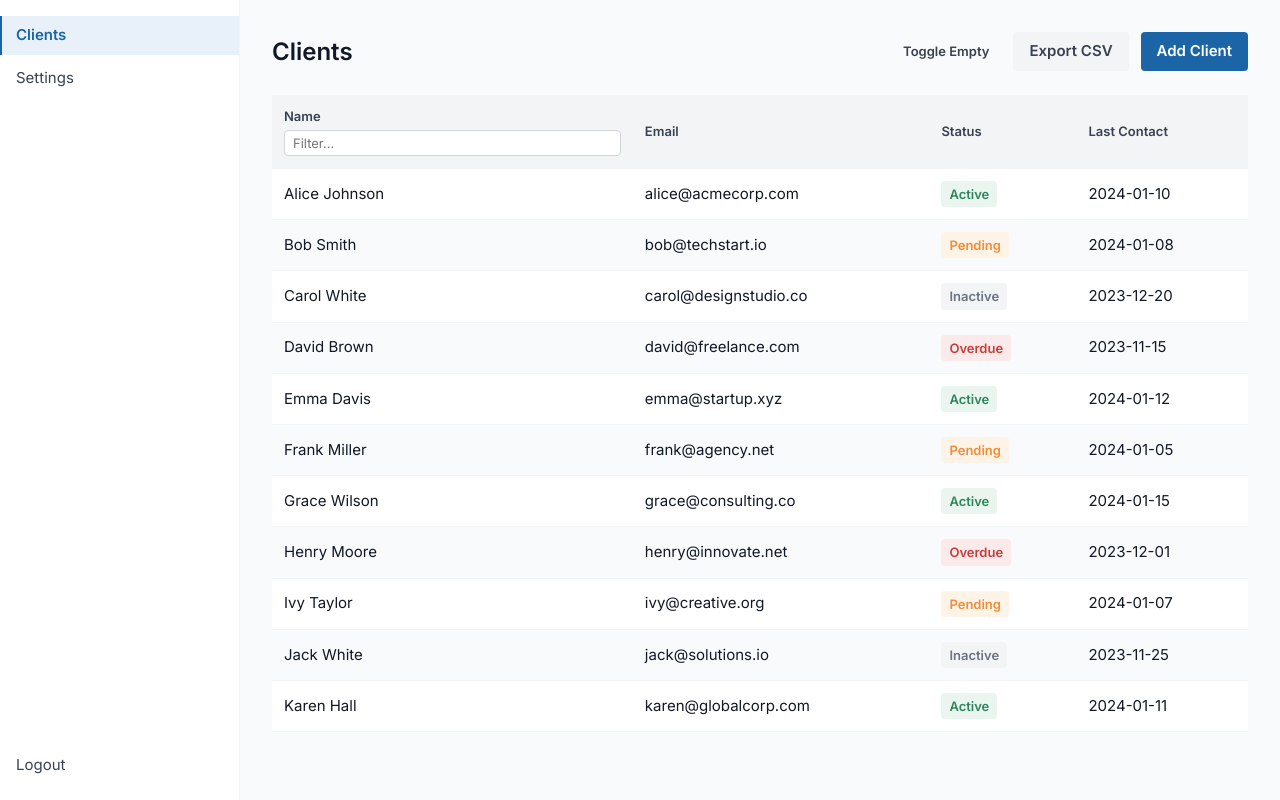
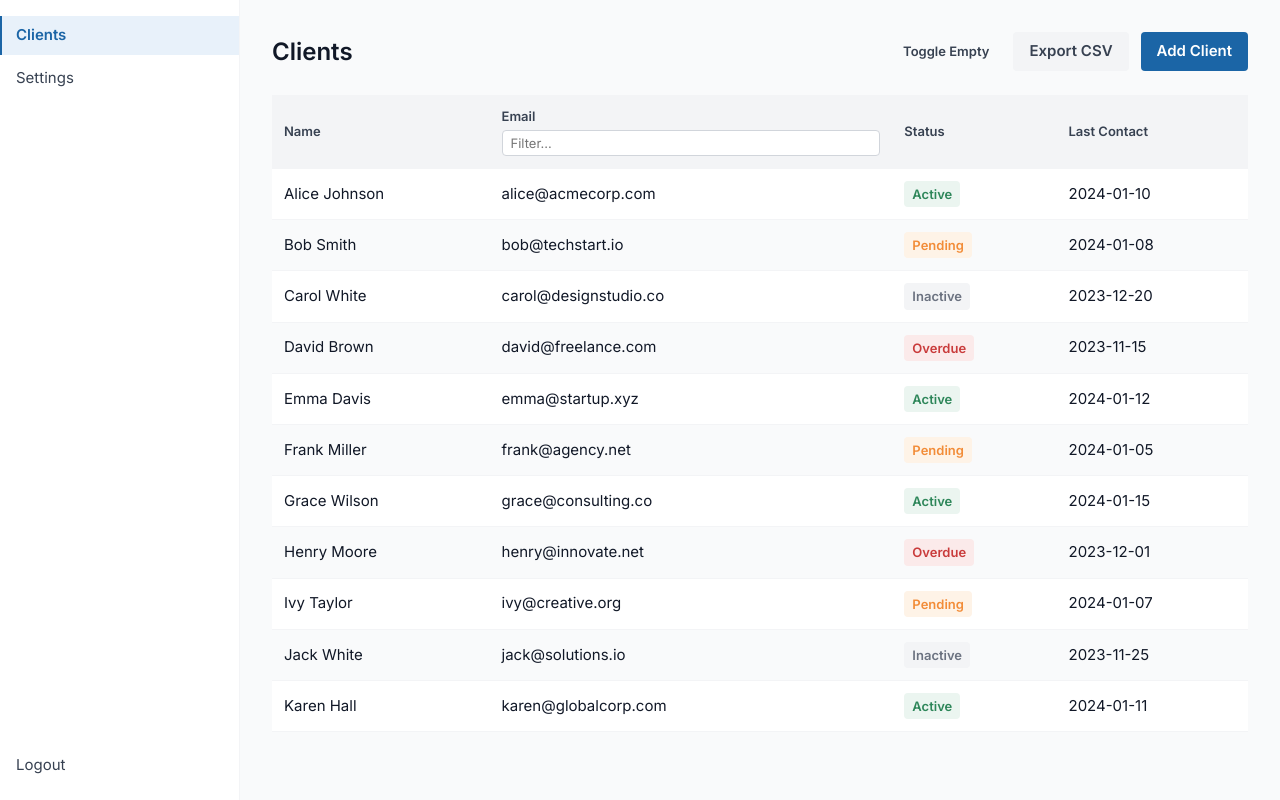
Before and after one commit to GenesysTeam/pulseboard, a React (Vite) app: page / in a window 1280 px wide. Built offline with nearby package versions, Linux system fonts and the light colour scheme.

Commit message:
Move filter from name column to email column

```diff
--- a/src/pages/ClientsList.tsx
+++ b/src/pages/ClientsList.tsx
@@ -38,23 +38,24 @@ export default function ClientsList({ onClientSelect }: ClientsListProps) {
   const [showEmpty, setShowEmpty] = useState(false)
   const [newName, setNewName] = useState('')
   const [newEmail, setNewEmail] = useState('')
-  const [nameFilter, setNameFilter] = useState('')
+  const [emailFilter, setEmailFilter] = useState('')
 
   const filteredClients = mockClients.filter(c =>
-    c.name.toLowerCase().includes(nameFilter.toLowerCase())
+    c.email.toLowerCase().includes(emailFilter.toLowerCase())
   )
 
   const columns = [
+    { key: 'name', label: 'Name' },
     {
-      key: 'name',
+      key: 'email',
       label: (
         <div style={{ display: 'flex', flexDirection: 'column', gap: 'var(--space-1)' }}>
-          <span>Name</span>
+          <span>Email</span>
           <input
             type="text"
             placeholder="Filter..."
-            value={nameFilter}
-            onChange={e => setNameFilter(e.target.value)}
+            value={emailFilter}
+            onChange={e => setEmailFilter(e.target.value)}
             onClick={e => e.stopPropagation()}
             style={{
               fontFamily: 'var(--font-family)',
@@ -71,7 +72,6 @@ export default function ClientsList({ onClientSelect }: ClientsListProps) {
         </div>
       ) as unknown as string,
     },
-    { key: 'email', label: 'Email' },
     {
       key: 'status',
       label: 'Status',
```
